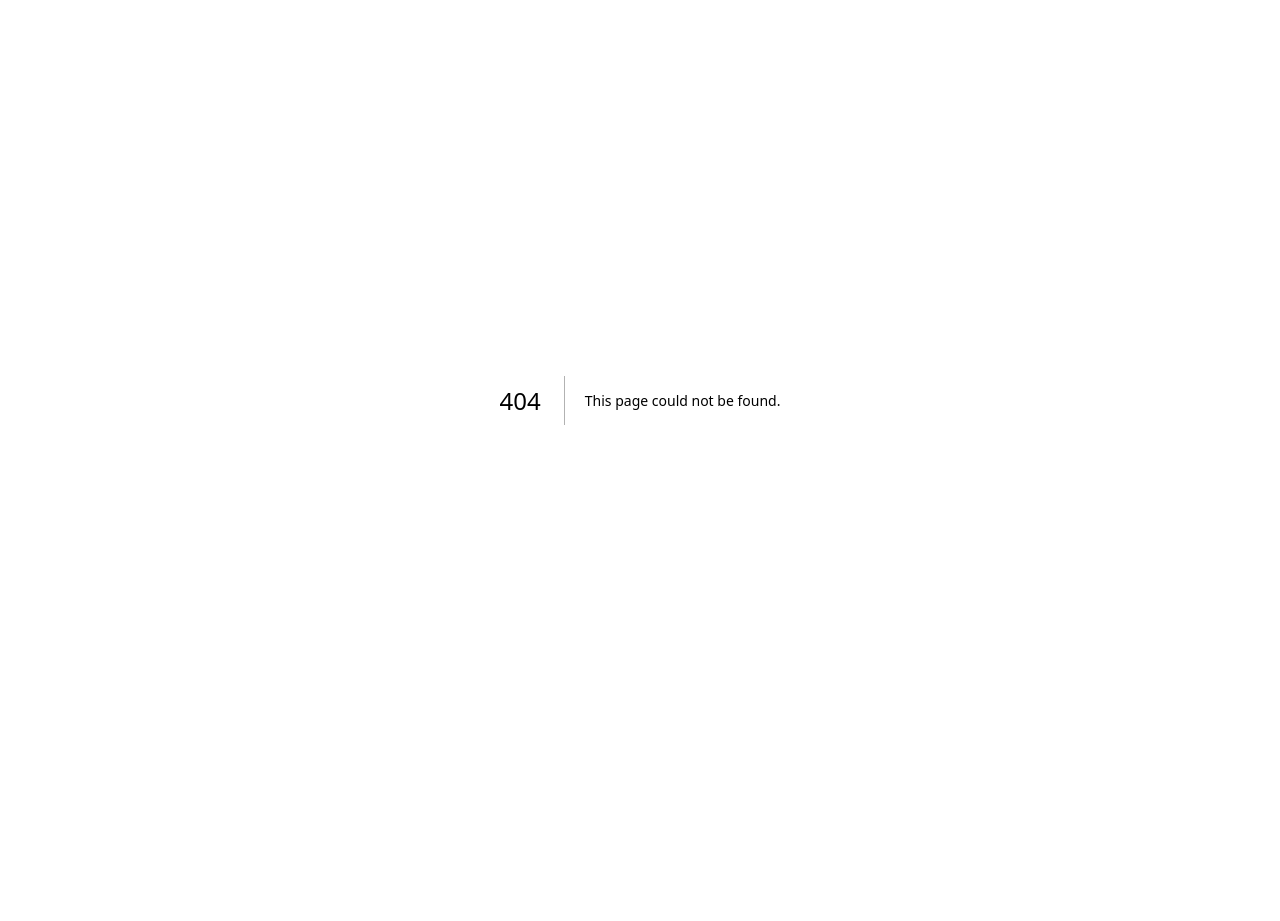
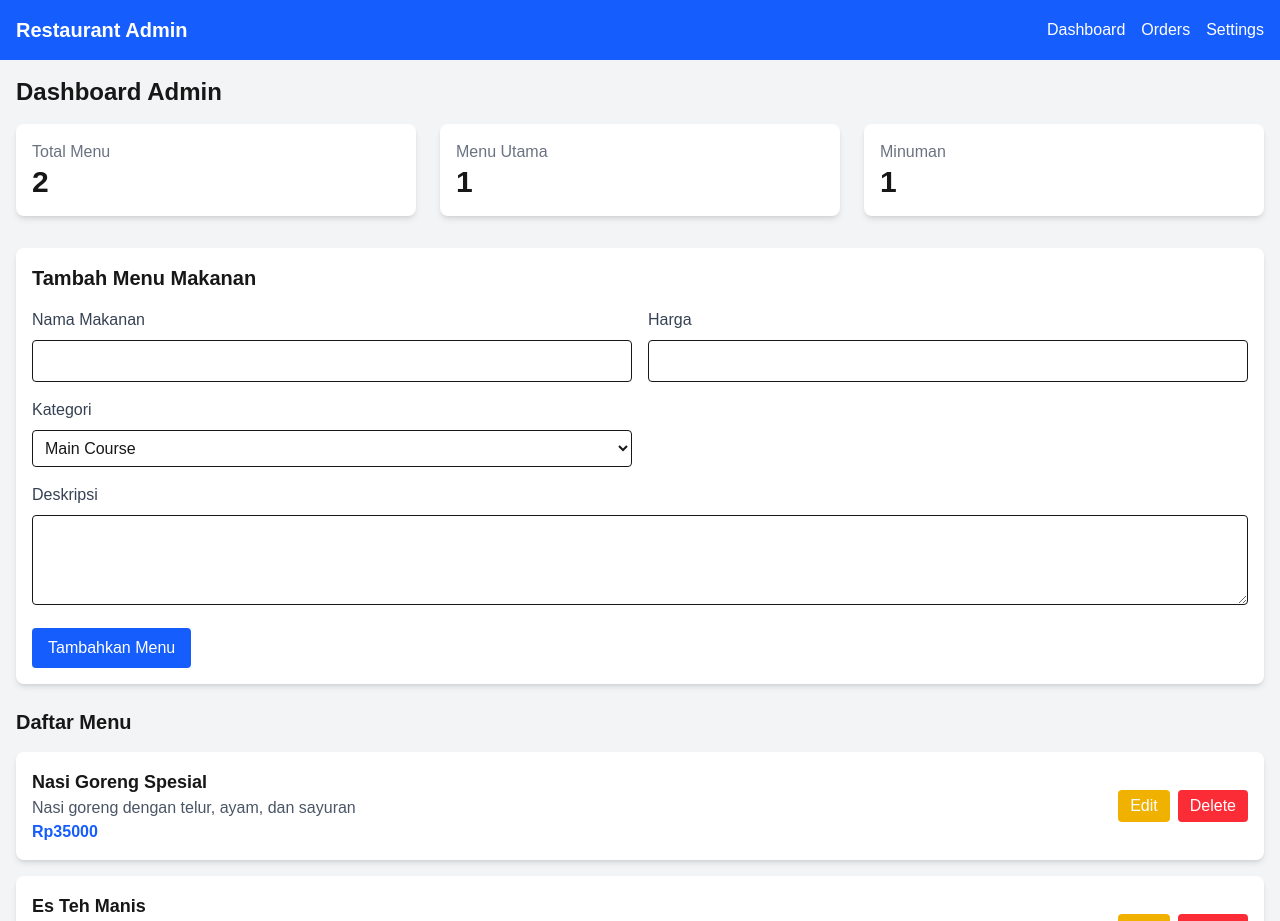
Before and after one commit to MuammarRizal/Restaurant-web-app-v2, a Next.js app: page /dashboard in a window 1280 px wide. Before the commit this address had no page. Shown: the top 921 px of the page. Before the commit the page ends 800 px from the top, so only its background shows below. Built offline with nearby package versions, Linux system fonts and the light colour scheme.

Commit message:
slicing dashboard admin

```diff
--- /dev/null
+++ b/src/app/(dashboard)/dashboard/AddFoodForm.tsx
@@ -0,0 +1,95 @@
+'use client'
+import { useState } from 'react';
+const AddFoodForm = ({ onAddFood } : any) => {
+  const [formData, setFormData] = useState({
+    name: '',
+    description: '',
+    price: '',
+    category: 'main',
+  });
+
+  const handleChange = (e: any) => {
+    const { name, value } = e.target;
+    setFormData(prev => ({
+      ...prev,
+      [name]: value
+    }));
+  };
+
+  const handleSubmit = (e: any) => {
+    e.preventDefault();
+    onAddFood({
+      ...formData,
+      price: parseFloat(formData.price),
+      id: Date.now() // temporary ID
+    });
+    setFormData({
+      name: '',
+      description: '',
+      price: '',
+      category: 'main',
+    });
+  };
+
+  return (
+    <form onSubmit={handleSubmit} className="bg-white p-4 rounded-lg shadow-md mb-6">
+      <h2 className="text-xl font-bold mb-4">Tambah Menu Makanan</h2>
+      <div className="grid grid-cols-1 md:grid-cols-2 gap-4">
+        <div>
+          <label className="block text-gray-700 mb-2">Nama Makanan</label>
+          <input
+            type="text"
+            name="name"
+            value={formData.name}
+            onChange={handleChange}
+            className="w-full p-2 border rounded"
+            required
+          />
+        </div>
+        <div>
+          <label className="block text-gray-700 mb-2">Harga</label>
+          <input
+            type="number"
+            name="price"
+            value={formData.price}
+            onChange={handleChange}
+            className="w-full p-2 border rounded"
+            required
+          />
+        </div>
+        <div>
+          <label className="block text-gray-700 mb-2">Kategori</label>
+          <select
+            name="category"
+            value={formData.category}
+            onChange={handleChange}
+            className="w-full p-2 border rounded"
+          >
+            <option value="main">Main Course</option>
+            <option value="appetizer">Appetizer</option>
+            <option value="dessert">Dessert</option>
+            <option value="drink">Drink</option>
+          </select>
+        </div>
+        <div className="md:col-span-2">
+          <label className="block text-gray-700 mb-2">Deskripsi</label>
+          <textarea
+            name="description"
+            value={formData.description}
+            onChange={handleChange}
+            className="w-full p-2 border rounded"
+            rows={3}
+          />
+        </div>
+      </div>
+      <button
+        type="submit"
+        className="mt-4 bg-blue-600 text-white px-4 py-2 rounded hover:bg-blue-700"
+      >
+        Tambahkan Menu
+      </button>
+    </form>
+  );
+};
+
+export default AddFoodForm;
--- /dev/null
+++ b/src/app/(dashboard)/dashboard/FoodItem.tsx
@@ -0,0 +1,34 @@
+interface FoodProps{
+    food: {
+        id: number | string;
+        name: string;
+        description: string;
+        price: number;
+    };
+    onDelete: (id: string | number) => void
+}
+
+const FoodItem = ({ food, onDelete } : FoodProps) => {
+    return (
+      <div className="bg-white rounded-lg shadow-md p-4 flex justify-between items-center">
+        <div>
+          <h3 className="font-bold text-lg">{food.name}</h3>
+          <p className="text-gray-600">{food.description}</p>
+          <p className="text-blue-600 font-semibold">Rp{food.price}</p>
+        </div>
+        <div>
+          <button className="bg-yellow-500 text-white px-3 py-1 rounded mr-2">
+            Edit
+          </button>
+          <button
+            className="bg-red-500 text-white px-3 py-1 rounded"
+            onClick={() => onDelete(food.id)}
+          >
+            Delete
+          </button>
+        </div>
+      </div>
+    );
+  };
+
+  export default FoodItem;
--- /dev/null
+++ b/src/app/(dashboard)/dashboard/layout.tsx
@@ -0,0 +1,31 @@
+import React from 'react';
+import Head from 'next/head';
+import Link from 'next/link';
+
+const Layout = ({ children } : { children: React.ReactNode }) => {
+  return (
+    <div className="min-h-screen bg-gray-100">
+      <Head>
+        <title>Admin Dashboard - Restaurant</title>
+        <meta name="description" content="Restaurant Admin Dashboard" />
+      </Head>
+
+      <nav className="bg-blue-600 text-white p-4">
+        <div className="container mx-auto flex justify-between items-center">
+          <h1 className="text-xl font-bold">Restaurant Admin</h1>
+          <div className="space-x-4">
+            <Link href="/admin" className="hover:underline">Dashboard</Link>
+            <Link href="#" className="hover:underline">Orders</Link>
+            <Link href="#" className="hover:underline">Settings</Link>
+          </div>
+        </div>
+      </nav>
+
+      <main className="container mx-auto p-4">
+        {children}
+      </main>
+    </div>
+  );
+};
+
+export default Layout;
--- /dev/null
+++ b/src/app/(dashboard)/dashboard/page.tsx
@@ -0,0 +1,103 @@
+'use client'
+
+import { useState, useEffect } from 'react';
+import FoodItem from './FoodItem';
+import AddFoodForm from './AddFoodForm';
+
+type FoodItem = {
+    id: number | string;
+    name: string;
+    description: string;
+    price: number;
+    category: string;
+}
+
+const AdminDashboard = () => {
+  const [foods, setFoods] = useState<FoodItem[]>([]);
+  const [isLoading, setIsLoading] = useState(true);
+
+  // Fetch data from API (in a real app, this would be an API call)
+  useEffect(() => {
+    const fetchFoods = async () => {
+      // Simulate API call
+      setTimeout(() => {
+        setFoods([
+          {
+            id: 1,
+            name: 'Nasi Goreng Spesial',
+            description: 'Nasi goreng dengan telur, ayam, dan sayuran',
+            price: 35000,
+            category: 'main'
+          },
+          {
+            id: 2,
+            name: 'Es Teh Manis',
+            description: 'Es teh dengan gula sesuai selera',
+            price: 10000,
+            category: 'drink'
+          }
+        ]);
+        setIsLoading(false);
+      }, 500);
+    };
+
+    fetchFoods();
+  }, []);
+
+  const handleAddFood = (newFood: any) => {
+    setFoods(prev => [...prev, newFood]);
+  };
+
+  const handleDeleteFood = (id: any) => {
+    setFoods(prev => prev.filter(food => food.id !== id));
+  };
+
+  return (
+    <>
+      <div className="mb-8">
+        <h1 className="text-2xl font-bold mb-4">Dashboard Admin</h1>
+        <div className="grid grid-cols-1 md:grid-cols-3 gap-6">
+          <div className="bg-white p-4 rounded-lg shadow-md">
+            <h3 className="text-gray-500">Total Menu</h3>
+            <p className="text-3xl font-bold">{foods.length}</p>
+          </div>
+          <div className="bg-white p-4 rounded-lg shadow-md">
+            <h3 className="text-gray-500">Menu Utama</h3>
+            <p className="text-3xl font-bold">
+              {foods.filter(food => food.category === 'main').length}
+            </p>
+          </div>
+          <div className="bg-white p-4 rounded-lg shadow-md">
+            <h3 className="text-gray-500">Minuman</h3>
+            <p className="text-3xl font-bold">
+              {foods.filter(food => food.category === 'drink').length}
+            </p>
+          </div>
+        </div>
+      </div>
+
+      <AddFoodForm onAddFood={handleAddFood} />
+
+      <div>
+        <h2 className="text-xl font-bold mb-4">Daftar Menu</h2>
+        {isLoading ? (
+          <p>Loading...</p>
+        ) : foods.length === 0 ? (
+          <p className="text-gray-500">Belum ada menu makanan. Silakan tambahkan menu.</p>
+        ) : (
+          <div className="space-y-4">
+            {foods.map(food => (
+              <FoodItem
+                key={food.id}
+                food={food}
+                onDelete={handleDeleteFood}
+              />
+            ))}
+          </div>
+        )}
+      </div>
+    </>
+  );
+};
+
+export default AdminDashboard;
```
